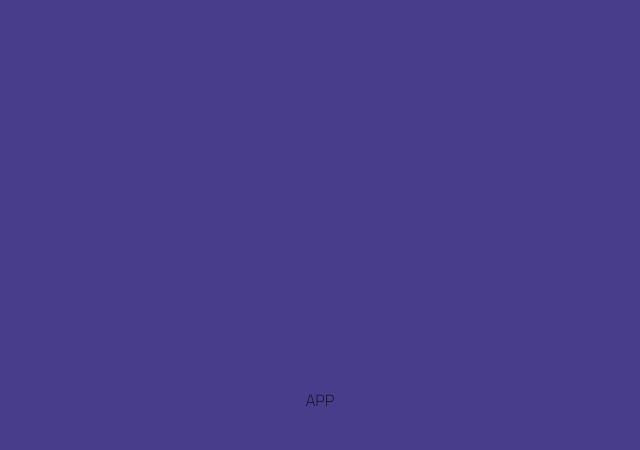
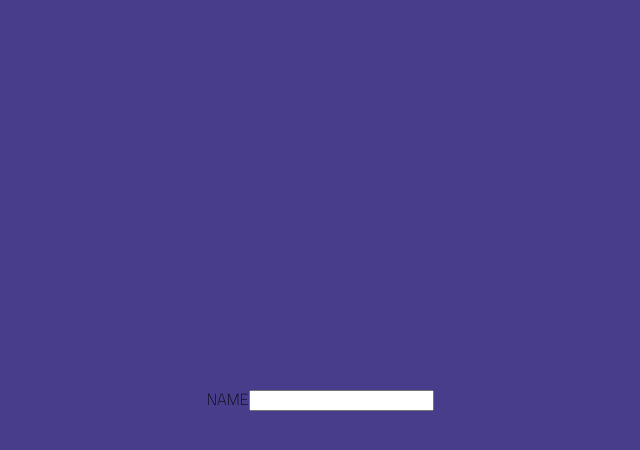
Before and after one commit to iversson-estudos/CV_Editor, a React (Vite) app: page / in a window 1280 px wide. Both pictures are taken after a click on the button "Lets Go". Shown: the top 450 px of the page, without its empty margins (320-960 px from the left). Built offline with nearby package versions, Linux system fonts and the light colour scheme.

Commit message:
gave a Div a class, so it doesnt interfere in others components css

```diff
--- a/src/pages/app/App.jsx
+++ b/src/pages/app/App.jsx
@@ -1,8 +1,12 @@
-
+import { useState } from 'react';
+import styles from './App.module.css';
 
 export default function App () {
        return (
-       <>
-         <p>APP</p>
-       </>
+       <div className={styles.inputsContainer}>
+          <div>
+            <label>NAME</label>
+            <input type="text" />
+          </div>
+       </div>
 )}
--- a/src/pages/homepage/Homepage.jsx
+++ b/src/pages/homepage/Homepage.jsx
@@ -1,7 +1,8 @@
 import Button from '../../components/Button.jsx';
 import { useState } from 'react';
 import styles from './Homepage.module.css';
-import App from '../app/App.jsx';  // ← Make sure this App doesn't import Homepage
+import App from '../app/App.jsx';
+
 
 export default function Homepage() {
   const [currentPage, setCurrentPage] = useState('homepage');
@@ -9,16 +10,16 @@ export default function Homepage() {
   return (
     <>
       {currentPage === 'homepage' && (
-        <>
+      <div className={styles.homepageContainer}>
           <p className={styles.para}>Welcome to the CV App</p>
           <Button
             btnClass={styles.btn}
             text='Lets Go'
             onClick={() => setCurrentPage('app')}
-          />
-        </>
+            />
+      </div>
       )}
-      {currentPage === 'app' && <App />}  {/* ← This will now work */}
+      {currentPage === 'app' && <App />}
     </>
   );
 }
--- a/src/pages/homepage/Homepage.module.css
+++ b/src/pages/homepage/Homepage.module.css
@@ -3,7 +3,7 @@ body {
     align-items: center;
     justify-content: center;
 
-    div {
+    .homepageContainer{
         display: flex;
         flex-direction: column;
         align-items: center;
```
